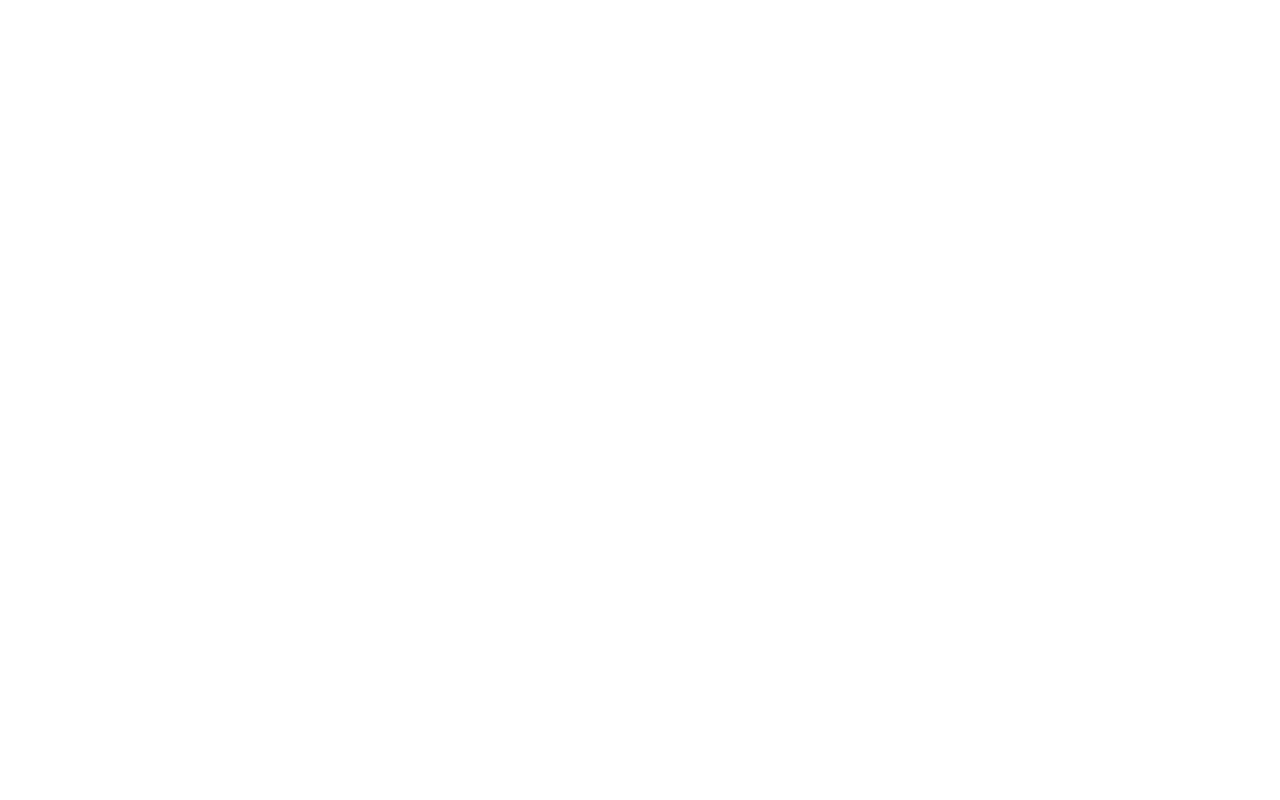
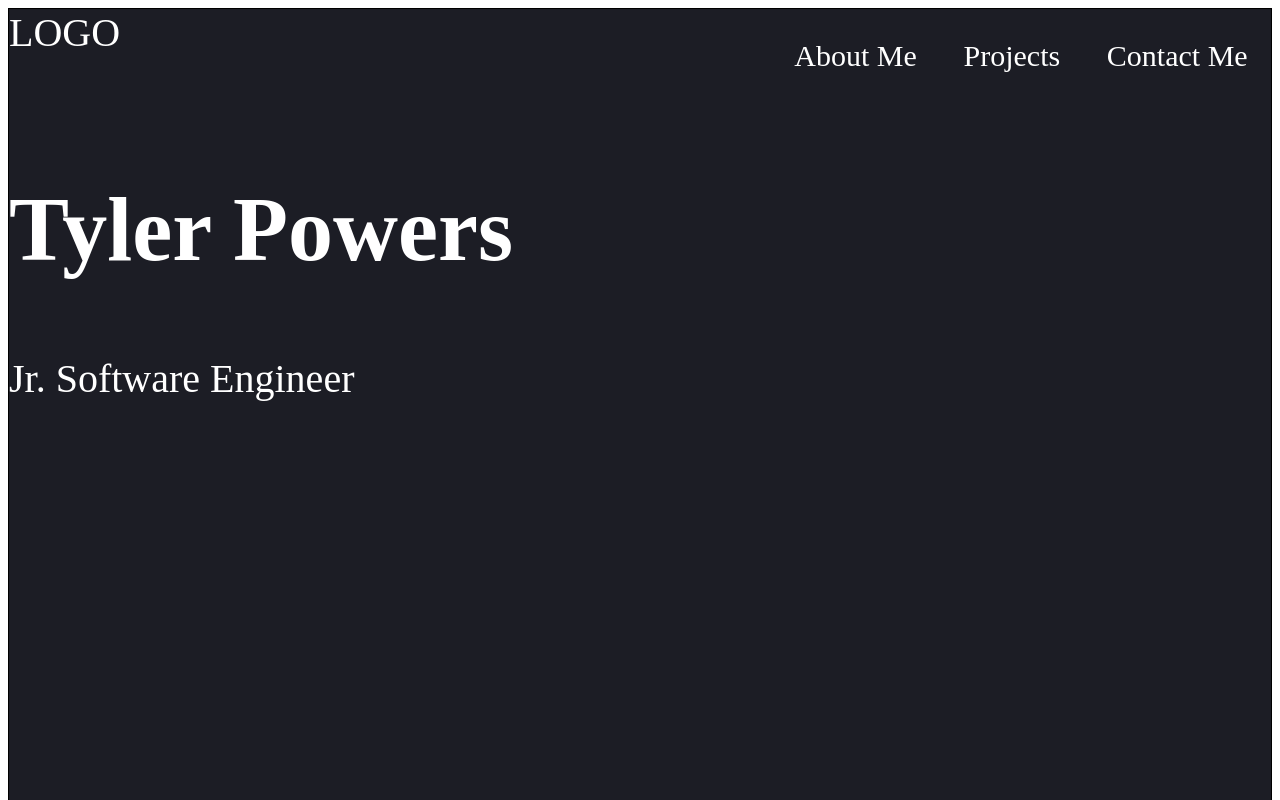
Before and after one commit to tpowers29/Responsive-Portfolio, a plain HTML site: page index.html in a window 1280 px wide. Shown: the top 800 px of the page. Drawn offline with Linux system fonts and the light colour scheme.

Commit message:
adding nav bar and h1

```diff
--- a/index.html
+++ b/index.html
@@ -8,9 +8,23 @@
 </head>
 
 <body>
+    <section class="hero">
+        <nav>
+            <div>LOGO</div>
+            <ul>
+                <li>About Me</li>
+                <li>Projects</li>
+                <li>Contact Me</li>
+            </ul>
+        </nav>
+        <h1>Tyler Powers</h1>
+        <p>Jr. Software Engineer</p>
+    </section>
+    <section></section>
+    <section></section>
+    <footer></footer>
 
 
-
-    <script scr="app"></script>
+    <script scr="app.js"></script>
 </body>
 </html>
--- a/styles.css
+++ b/styles.css
@@ -0,0 +1,38 @@
+section {
+   height: 500px;
+   background-color: white;
+   border: solid black 1px;
+}
+
+.hero {
+    background-color: #1c1d25;
+    height: 100vh;
+    color: white;
+    font-size: 40px
+}
+
+footer {
+    height: 500px;
+    background-color: black;
+}
+
+nav {
+    display: flex;
+    justify-content: space-between;
+}
+
+ul {
+    display: flex;
+    list-style-type: none;
+    width: 500px;
+    justify-content: space-around;
+    font-size: 30px
+}
+
+li {
+    text-decoration: none;
+}
+
+h1 {
+    font-size: 90px;
+}
```
